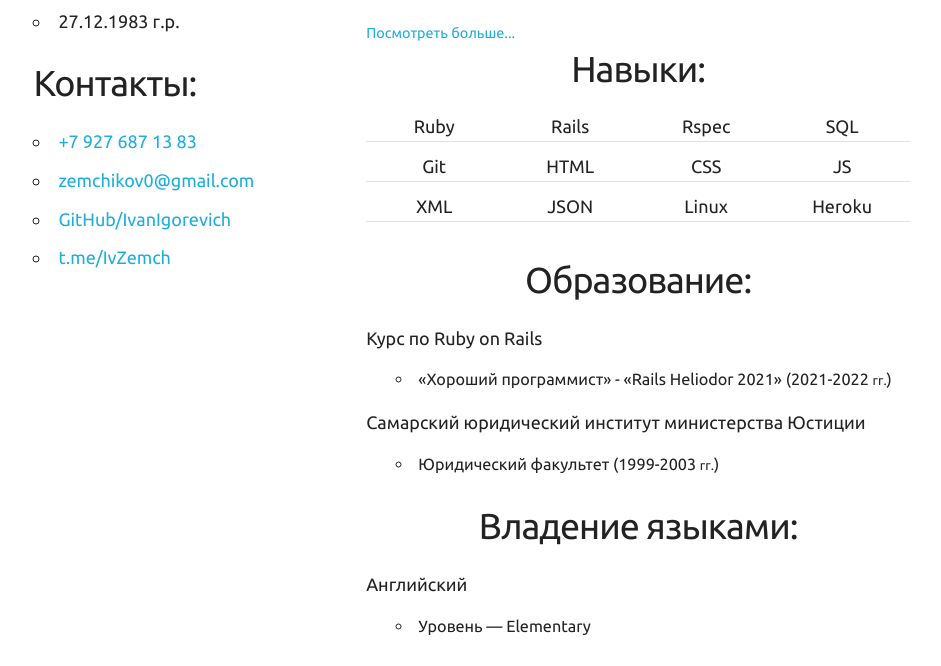
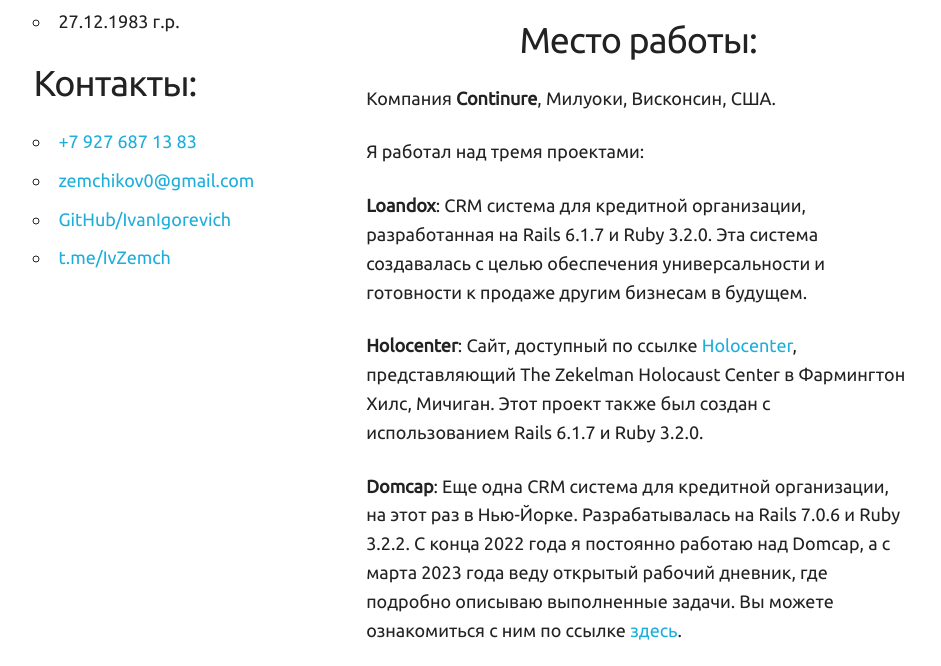
Before and after one commit to IvanIgorevich/cv, a plain HTML site: page index.html in a window 1280 px wide. Shown: the part 770-1436 px from the top of the page, without its empty margins (165-1106 px from the left). Drawn offline with Linux system fonts and the light colour scheme.

Commit message:
added workplace

```diff
--- a/index.html
+++ b/index.html
@@ -68,7 +68,28 @@
         Я легко интегрируюсь в команду, придерживаюсь установленных правил и аргументированно поддерживаю свою точку зрения. Я амбициозен и стремлюсь к достижению как личного, так и профессионального совершенства.
       </p>
 
-      <div><small><a href="https://github.com/IvanIgorevich?tab=repositories">Посмотреть больше...</a></small></div>
+    </div>
+    <div>
+      <h3 class="title">Место работы:</h3>
+      <p>
+        Компания <strong>Continure</strong>, Милуоки, Висконсин, США.
+      </p>
+
+      <p>
+        Я работал над тремя проектами:
+      </p>
+
+      <p>
+        <strong>Loandox</strong>: CRM система для кредитной организации, разработанная на Rails 6.1.7 и Ruby 3.2.0. Эта система создавалась с целью обеспечения универсальности и готовности к продаже другим бизнесам в будущем.
+      </p>
+
+      <p>
+        <strong>Holocenter</strong>: Сайт, доступный по ссылке <a href="https://holocenter.herokuapp.com/">Holocenter</a>, представляющий The Zekelman Holocaust Center в Фармингтон Хилс, Мичиган. Этот проект также был создан с использованием Rails 6.1.7 и Ruby 3.2.0.
+      </p>
+
+      <p>
+        <strong>Domcap</strong>: Еще одна CRM система для кредитной организации, на этот раз в Нью-Йорке. Разрабатывалась на Rails 7.0.6 и Ruby 3.2.2. С конца 2022 года я постоянно работаю над Domcap, а с марта 2023 года веду открытый рабочий дневник, где подробно описываю выполненные задачи. Вы можете ознакомиться с ним по ссылке <a href="https://github.com/IvanIgorevich/work_diary/tree/main/monthly_reports">здесь</a>.
+      </p>
 
     </div>
     <div>
@@ -108,7 +129,7 @@
       <ul class="language">
         <li>Английский</li>
         <ul>
-          <li>Уровень — Elementary</li>
+          <li>Уровень — B1</li>
         </ul>
       </ul>
     </div>
```
Also changed, not shown: cv-en.html (+23 -2 lines).
